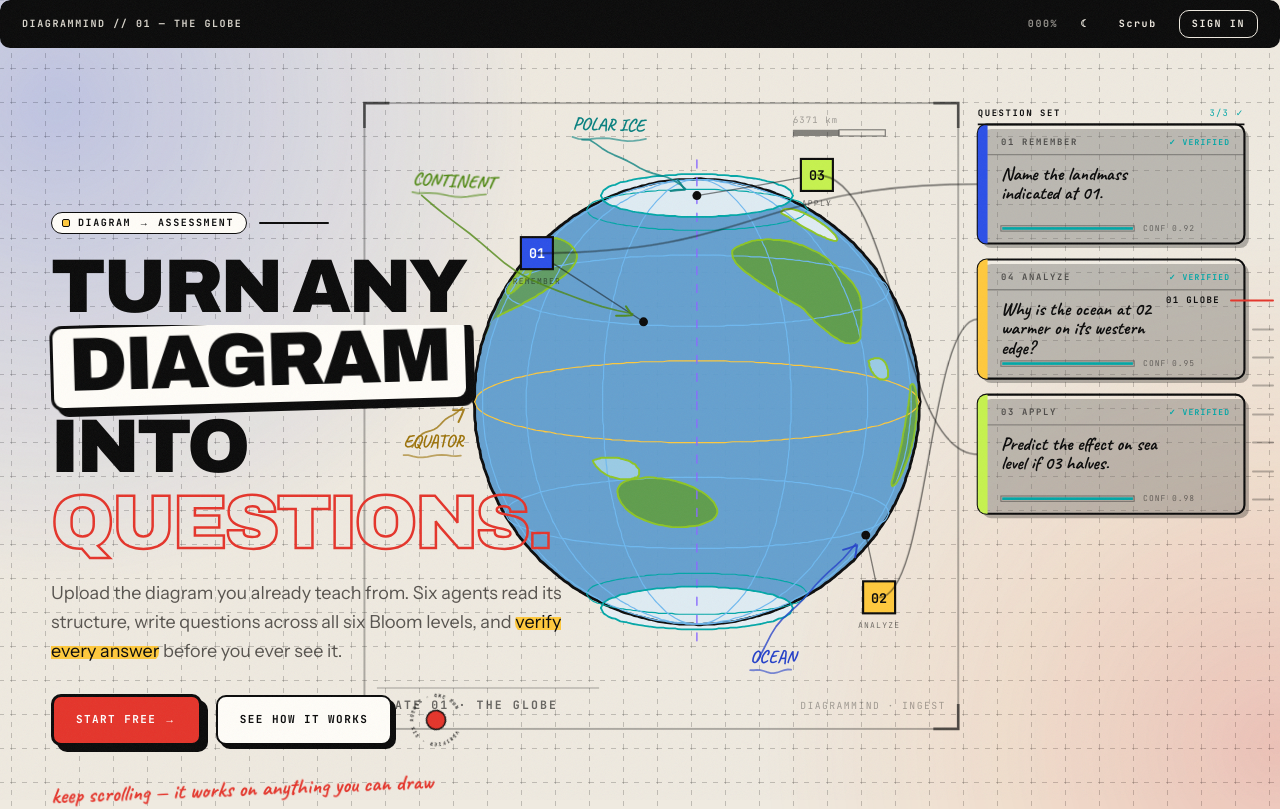
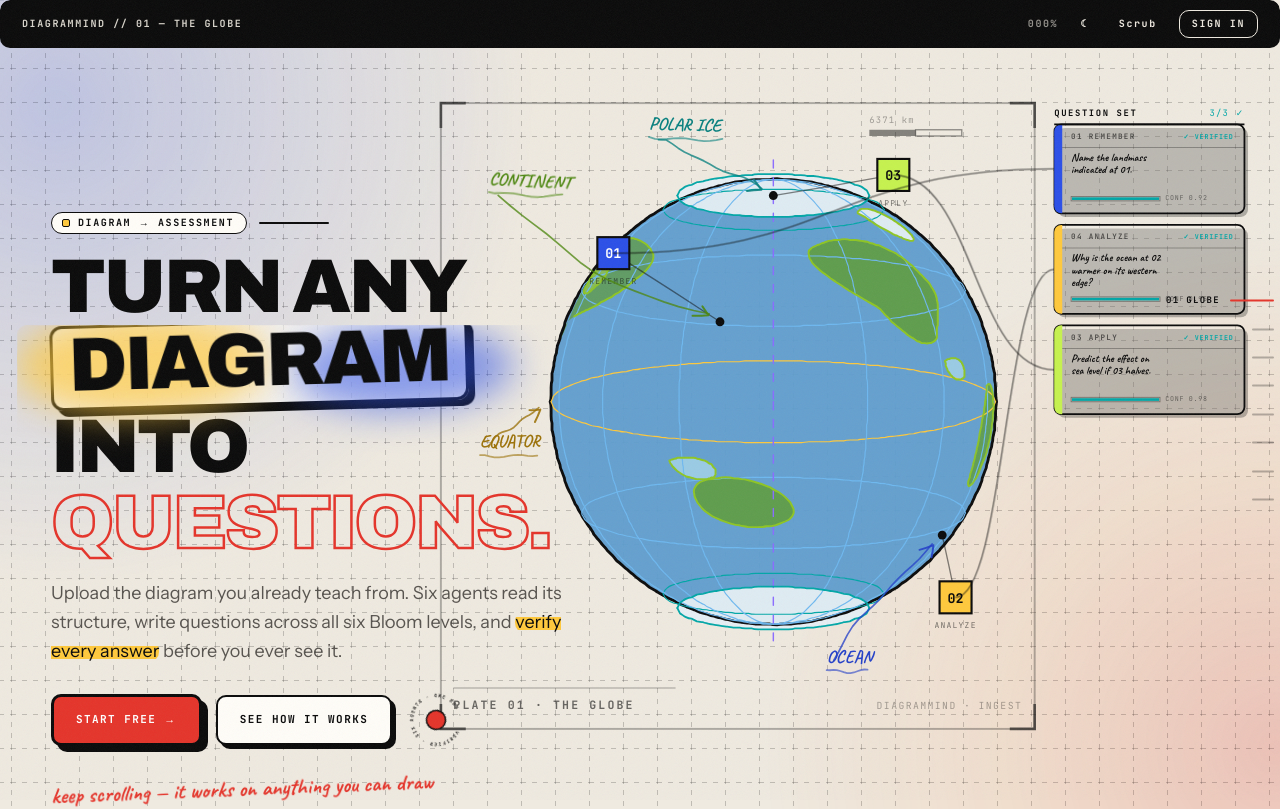
Before and after one commit to Cynic-02/DiagramQA, a Next.js app: page / in a window 1280 px wide. Shown: the top 809 px of the page. Built offline with nearby package versions, Linux system fonts and the light colour scheme.

Commit message:
Hero DIAGRAM word as real frosted glass (blur + yellow/blue halo, palette-only); shrink question cards ~47% (300x134 -> 214x100) with rescaled inner layout

```diff
--- a/src/app/plate.css
+++ b/src/app/plate.css
@@ -253,15 +253,24 @@
 
 .plate-home .mastbox {
   display: inline-block;
+  position: relative;
   /* Forced light-surface + dark-ink, not the theme-relative --surface/
      --line. The box sits on top of whichever diagram is drawn behind
      the hero copy (often the globe's own ocean fill), and in dark mode
      --surface and --line are both dark-on-dark against that — which is
      exactly why the box read as an invisible smudge. These two values
      ARE the site palette (light-mode --surface / --ink, verbatim), just
-     pinned so the card always reads as a lit sheet of paper regardless
-     of what colour is drawn underneath it. */
-  background: #fffdf8;
+     pinned so the card always reads as a lit sheet regardless of what
+     colour is drawn underneath it.
+     GLASS: the fill is translucent and blurred rather than opaque, so
+     the diagram and the graph-paper carry on faintly through the word
+     itself — the same bargain the sign-in card and the question cards
+     already make, now on the one word built to say it. Text stays a
+     solid, forced #0a0a0a throughout, so the blur can never cost the
+     word its own legibility. */
+  background: color-mix(in srgb, #fffdf8 62%, transparent);
+  backdrop-filter: blur(14px) saturate(160%);
+  -webkit-backdrop-filter: blur(14px) saturate(160%);
   color: #0a0a0a;
   border: 3px solid #0a0a0a;
   border-radius: 12px;
@@ -275,8 +284,31 @@
      to sit on the grid makes the grid visible. */
   transform: rotate(-1.6deg);
   transform-origin: 12% 80%;
-  position: relative;
   z-index: 2;
+}
+/* The halo the blur is there to catch — two soft washes in the site's
+   own accent pair, so the box reads as glass catching light rather
+   than as a frosted rectangle. Both tokens are theme-invariant, so
+   this halo looks identical in light and dark. Sits behind the box
+   (negative z) and is itself blurred, so it never draws a hard edge —
+   only a warmth the backdrop-filter picks up. */
+.plate-home .mastbox::before,
+.plate-home .mastbox::after {
+  content: '';
+  position: absolute;
+  z-index: -1;
+  border-radius: 50%;
+  filter: blur(18px);
+}
+.plate-home .mastbox::before {
+  width: 62%; height: 130%;
+  left: -10%; top: -18%;
+  background: color-mix(in srgb, var(--yellow) 70%, transparent);
+}
+.plate-home .mastbox::after {
+  width: 54%; height: 110%;
+  right: -12%; bottom: -16%;
+  background: color-mix(in srgb, var(--blue) 55%, transparent);
 }
 
 .plate-home .masthollow {
--- a/src/lib/plate/engine.ts
+++ b/src/lib/plate/engine.ts
@@ -808,8 +808,10 @@ export function mountPlateStage(host: HTMLElement, opts: PlateOptions = {}): Pla
   var UID='pl'+Math.floor(Math.random()*1e9).toString(36);
   var STRANDS=0, PTS=34;
   var ART_Y=452, ART_X_RIGHT=1040, ART_X_LEFT=560;
-  var CHIP_W=300, CHIP_H=134, CHIP_GAP=18, CHIP_Y0=140;
-  var CHIP_X_RIGHT=1180, CHIP_X_LEFT=22;
+  /* Smaller than the original card: ~47% less area, so a column of three
+     reads as a compact log rather than three posters stacked in a rail. */
+  var CHIP_W=214, CHIP_H=100, CHIP_GAP=13, CHIP_Y0=140;
+  var CHIP_X_RIGHT=1266, CHIP_X_LEFT=22;
 
   /* Plates alternate sides so the ink has somewhere to travel to. Pin
      them to one anchor instead (ANCHOR_X) and the same morph happens in
@@ -1315,7 +1317,8 @@ export function mountPlateStage(host: HTMLElement, opts: PlateOptions = {}): Pla
        the left, the level printed in mono across a ruled header — and the
        question itself in the teacher's own hand, because that is who
        wrote it. Printed form, handwritten answer: the whole identity of
-       the product in one 300px card. */
+       the product in one small card, sized to read as a log entry rather
+       than a poster. */
     S.gc=E('g',{opacity:0,transform:'translate('+chipX(i)+',0)'},gChips);
     S.chips=sc.qs.map(function(qq,j){
       var c=E('g',{transform:'translate(0,'+(CHIP_Y0+j*(CHIP_H+CHIP_GAP))+')'},S.gc);
@@ -1331,27 +1334,27 @@ export function mountPlateStage(host: HTMLElement, opts: PlateOptions = {}): Pla
          or the text loses its ground to sit on.
          The corner radius matches --r on the HTML side so a question
          card is the same object on both. */
-      var CR=10;
-      E('rect',{x:5,y:5,width:CHIP_W,height:CHIP_H,rx:CR,fill:'var(--line)','fill-opacity':.28},c);
+      var CR=8;
+      E('rect',{x:4,y:4,width:CHIP_W,height:CHIP_H,rx:CR,fill:'var(--line)','fill-opacity':.28},c);
       E('rect',{x:0,y:0,width:CHIP_W,height:CHIP_H,rx:CR,
-        fill:'var(--surface)','fill-opacity':.16,stroke:'currentColor','stroke-width':2.4},c);
+        fill:'var(--surface)','fill-opacity':.16,stroke:'currentColor','stroke-width':2},c);
       /* The Bloom spine: a rect would round all four corners, so it is
          a path that rounds only the two it shares with the card. */
-      E('path',{d:'M11 0 H'+CR+' A'+CR+' '+CR+' 0 0 0 0 '+CR+' V'+(CHIP_H-CR)+
-        ' A'+CR+' '+CR+' 0 0 0 '+CR+' '+CHIP_H+' H11 Z',fill:'var(--b'+qq[0]+')'},c);
-      E('line',{x1:11,y1:34,x2:CHIP_W,y2:34,stroke:'currentColor','stroke-width':1.5,'stroke-opacity':.3},c);
-      E('text',{x:26,y:23,'class':'pf-mono','font-size':10,'font-weight':700,
-        'letter-spacing':1.9,fill:'currentColor','fill-opacity':.62},c).textContent=('0'+qq[0]+'  '+qq[1]).toUpperCase();
-      E('text',{x:CHIP_W-16,y:23,'text-anchor':'end','class':'pf-mono','font-size':9,'font-weight':700,
-        'letter-spacing':1.3,fill:'var(--b2)'},c).textContent='✓ VERIFIED';
-      wrap(qq[2],26,3).forEach(function(line,k){
+      E('path',{d:'M9 0 H'+CR+' A'+CR+' '+CR+' 0 0 0 0 '+CR+' V'+(CHIP_H-CR)+
+        ' A'+CR+' '+CR+' 0 0 0 '+CR+' '+CHIP_H+' H9 Z',fill:'var(--b'+qq[0]+')'},c);
+      E('line',{x1:9,y1:26,x2:CHIP_W,y2:26,stroke:'currentColor','stroke-width':1.2,'stroke-opacity':.3},c);
+      E('text',{x:19,y:16,'class':'pf-mono','font-size':8.5,'font-weight':700,
+        'letter-spacing':1.5,fill:'currentColor','fill-opacity':.62},c).textContent=('0'+qq[0]+'  '+qq[1]).toUpperCase();
+      E('text',{x:CHIP_W-12,y:16,'text-anchor':'end','class':'pf-mono','font-size':7.5,'font-weight':700,
+        'letter-spacing':1,fill:'var(--b2)'},c).textContent='✓ VERIFIED';
+      wrap(qq[2],24,3).forEach(function(line,k){
         if(!line)return;
-        E('text',{x:26,y:62+k*22,'class':'pf-hand','font-size':21,'font-weight':700,
+        E('text',{x:19,y:41+k*14,'class':'pf-hand','font-size':12.5,'font-weight':700,
           fill:'var(--ink)'},c).textContent=line;
       });
-      E('rect',{x:26,y:114,width:150,height:6,fill:'none',stroke:'currentColor','stroke-width':1.2,'stroke-opacity':.4},c);
-      E('rect',{x:27.5,y:115.5,width:147,height:3,fill:'var(--b2)'},c);
-      E('text',{x:186,y:120,'class':'pf-mono','font-size':9,'letter-spacing':1.1,
+      E('rect',{x:19,y:81,width:100,height:5,fill:'none',stroke:'currentColor','stroke-width':1,'stroke-opacity':.4},c);
+      E('rect',{x:20,y:82,width:98,height:3,fill:'var(--b2)'},c);
+      E('text',{x:125,y:85.5,'class':'pf-mono','font-size':7.5,'letter-spacing':.8,
         fill:'currentColor','fill-opacity':.5},c).textContent='CONF 0.9'+(2+j*3);
       return c;
     });
```
